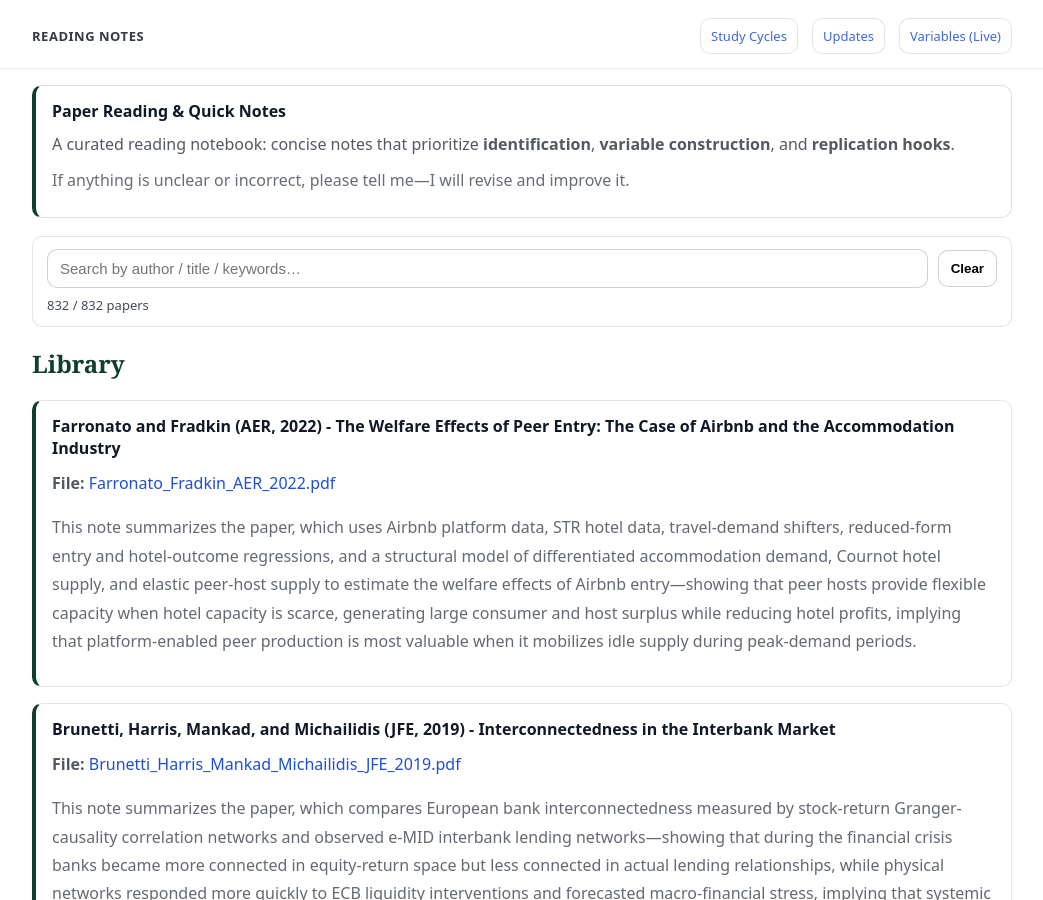
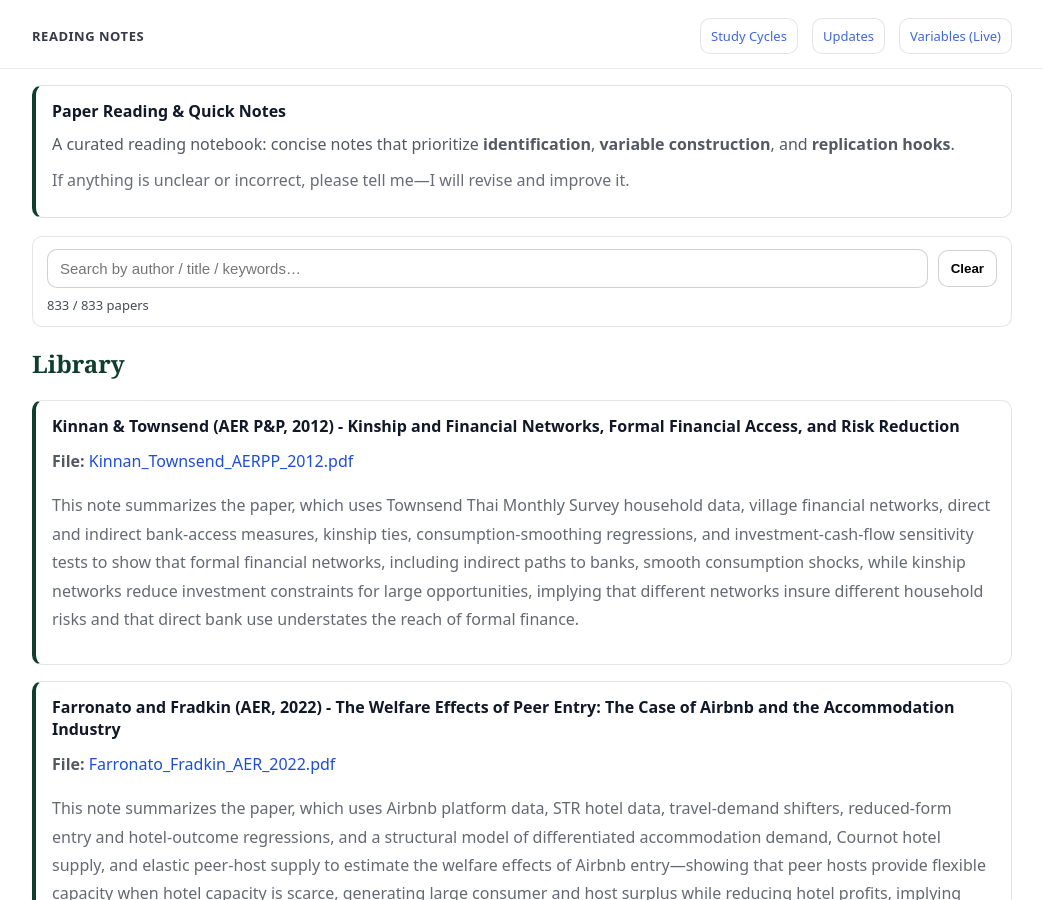
Before and after one commit to yaxinzn/study-archive, a Jekyll site: the page built from reading/index.md, in a window 1280 px wide and 900 px high. Shown: the whole window, without its empty margins (118-1161 px from the left). Built offline with Jekyll 4.4.1, drawn with Linux system fonts in a browser that asks for light colours.

Commit message:
Reading: add/update Kinnan_Townsend_AERPP_2012.pdf

```diff
--- a/_data/reading.yml
+++ b/_data/reading.yml
@@ -1,3 +1,7 @@
+- title: "Kinnan & Townsend (AER P&P, 2012) - Kinship and Financial Networks, Formal Financial Access, and Risk Reduction"
+  file: "Kinnan_Townsend_AERPP_2012.pdf"
+  desc: "This note summarizes the paper, which uses Townsend Thai Monthly Survey household data, village financial networks, direct and indirect bank-access measures, kinship ties, consumption-smoothing regressions, and investment-cash-flow sensitivity tests to show that formal financial networks, including indirect paths to banks, smooth consumption shocks, while kinship networks reduce investment constraints for large opportunities, implying that different networks insure different household risks and that direct bank use understates the reach of formal finance."
+
 - title: "Farronato and Fradkin (AER, 2022) - The Welfare Effects of Peer Entry: The Case of Airbnb and the Accommodation Industry"
   file: "Farronato_Fradkin_AER_2022.pdf"
   desc: "This note summarizes the paper, which uses Airbnb platform data, STR hotel data, travel-demand shifters, reduced-form entry and hotel-outcome regressions, and a structural model of differentiated accommodation demand, Cournot hotel supply, and elastic peer-host supply to estimate the welfare effects of Airbnb entry—showing that peer hosts provide flexible capacity when hotel capacity is scarce, generating large consumer and host surplus while reducing hotel profits, implying that platform-enabled peer production is most valuable when it mobilizes idle supply during peak-demand periods."
```
Also changed, not shown: 1 other file.
